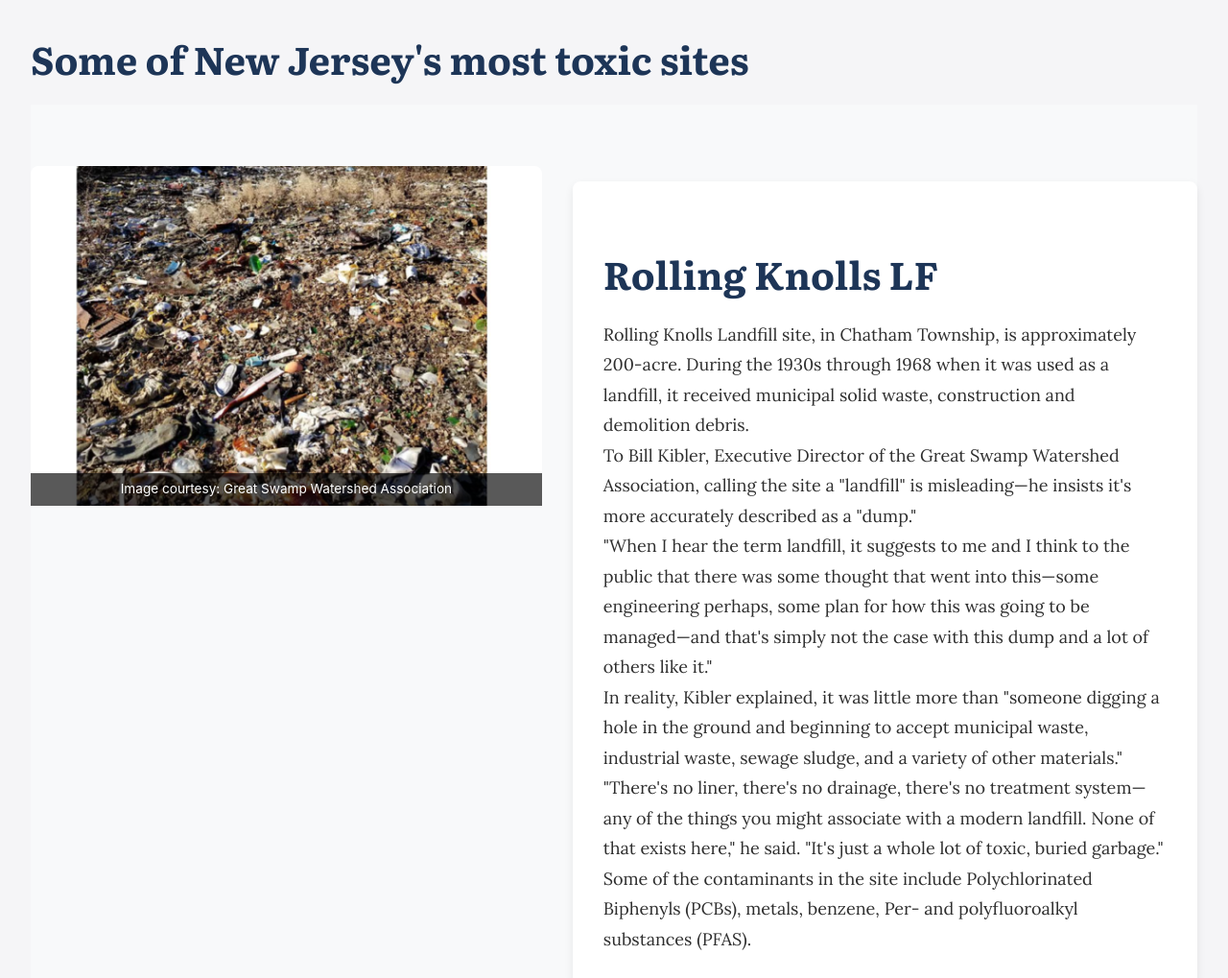
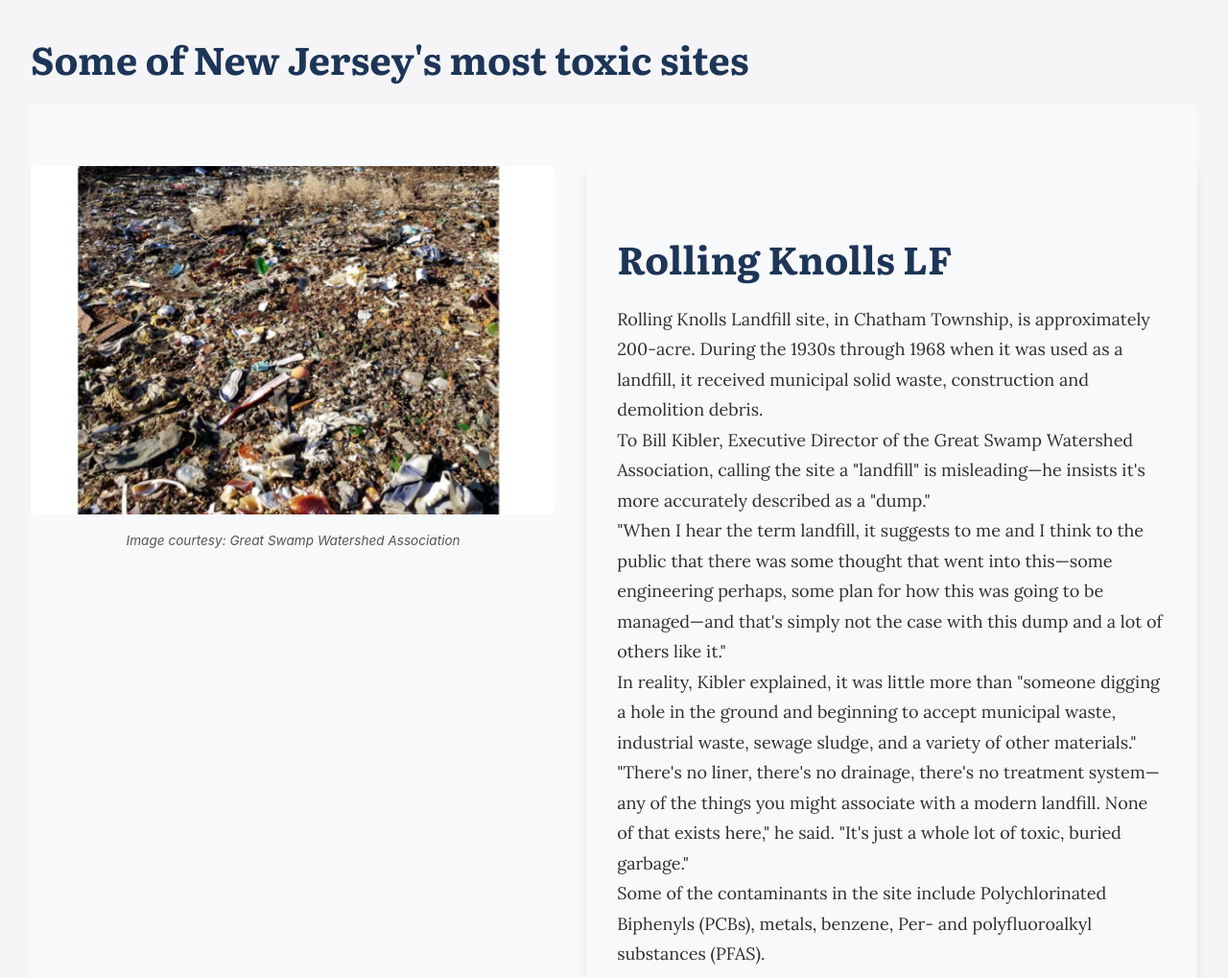
Before and after one commit to somaiyahhafeez/superfund, a plain HTML site: page index.html in a window 1280 px wide. Shown: the part 2287-3306 px from the top of the page at 96% size. Drawn offline with Linux system fonts and the light colour scheme.

Commit message:
Update index.html

```diff
--- a/index.html
+++ b/index.html
@@ -238,9 +238,8 @@
 
 
 .scrollytelling {
-  position: relative;
+  background-color: var(--background);
   padding: 4rem 0;
-  background-color: #fff;
 }
 
 .scroll-container {
@@ -248,70 +247,40 @@
   gap: 2rem;
   max-width: 1300px;
   margin: 0 auto;
+  align-items: flex-start;
 }
+
 .sticky-image {
   position: sticky;
   top: 10vh;
   width: 45%;
-  height: auto;
-  max-height: 650px;
-  display: flex;
-  flex-direction: column;
-  justify-content: flex-start;
+  flex-shrink: 0;
 }
 
 .sticky-image img {
   width: 100%;
   height: auto;
-  max-height: 100%;
   object-fit: cover;
   border-radius: 8px;
+  max-height: 500px;
 }
 
-
-
-.sticky-image .site-caption {
-  position: absolute;
-  bottom: 0;
-  background-color: rgba(0, 0, 0, 0.65);
-  color: #fff;
+.site-caption {
+  margin-top: 0.5rem;
   font-size: 0.85rem;
-  padding: 6px 12px;
-  width: 100%;
+  color: #555;
   text-align: center;
-}
-.scroll-container {
-  display: flex;
-  align-items: flex-start;
-  gap: 2rem;
-  max-width: 1300px;
-  margin: 0 auto;
+  font-style: italic;
 }
 
 .scroll-sections {
   width: 55%;
-  padding-top: 1rem;
 }
 
 .scroll-section {
-  background: var(--light-background);
-  padding: 1.5rem 2rem;
-  border-radius: 8px;
-  box-shadow: 0 4px 12px rgba(0,0,0,0.06);
-}
-
-
-.scrollytelling {
+  min-height: unset;
+  padding: 2rem;
   background-color: var(--background);
-}
-
-
-
-.scroll-section {
-  min-height: 90vh;
-  padding: 2rem;
-  margin-bottom: 5vh;
-  background: #fff;
   border-radius: 8px;
   box-shadow: 0 4px 10px rgba(0,0,0,0.08);
 }
```
